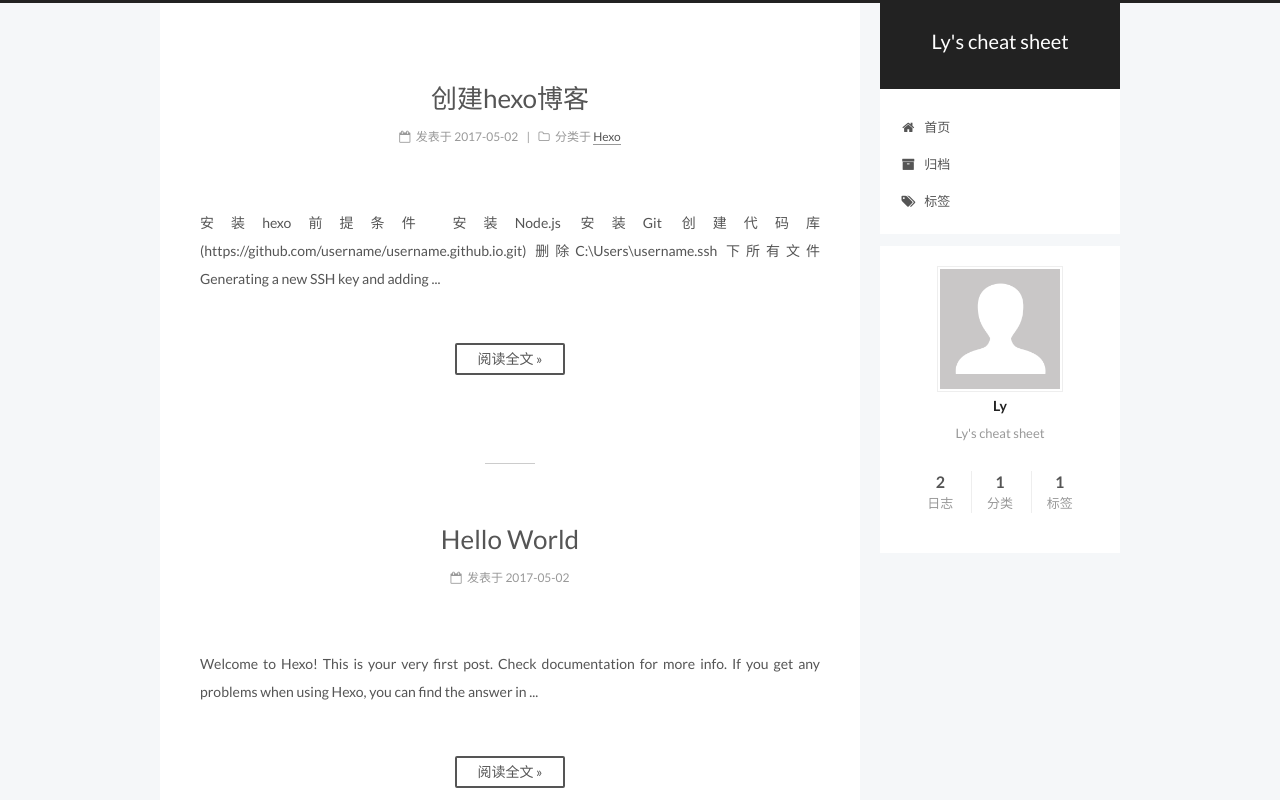
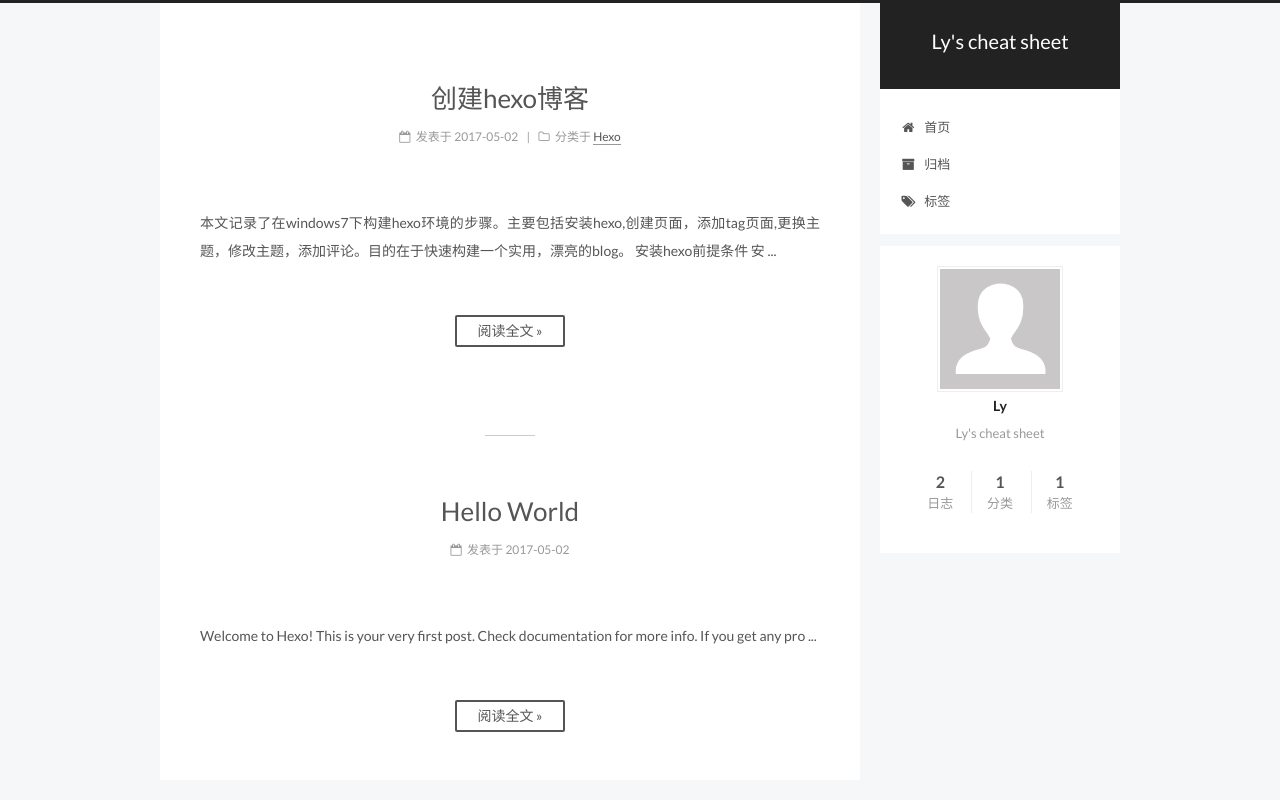
Before and after one commit to lyscc/lyscc.github.io, a plain HTML site: page index.html in a window 1280 px wide. Shown: the top 800 px of the page. Drawn offline with Linux system fonts and the light colour scheme.

Commit message:
Site updated: 2017-05-04 09:24:01

```diff
--- a/index.html
+++ b/index.html
@@ -343,12 +343,9 @@
 
 
 
-          安装hexo前提条件
-安装Node.js
-安装Git
-创建代码库(https://github.com/username/username.github.io.git)
-删除C:\Users\username.ssh 下所有文件
-Generating a new SSH key and adding
+          本文记录了在windows7下构建hexo环境的步骤。主要包括安装hexo,创建页面，添加tag页面,更换主题，修改主题，添加评论。目的在于快速构建一个实用，漂亮的blog。
+安装hexo前提条件
+安
           ...
           <!--noindex-->
           <div class="post-button text-center">
@@ -466,7 +463,7 @@ Generating a new SSH key and adding
 
 
 
-          Welcome to Hexo! This is your very first post. Check documentation for more info. If you get any problems when using Hexo, you can find the answer in
+          Welcome to Hexo! This is your very first post. Check documentation for more info. If you get any pro
           ...
           <!--noindex-->
           <div class="post-button text-center">
```
Also changed, not shown: 2017/05/02/build-hexo-blog/index.html (+11 -6 lines).
